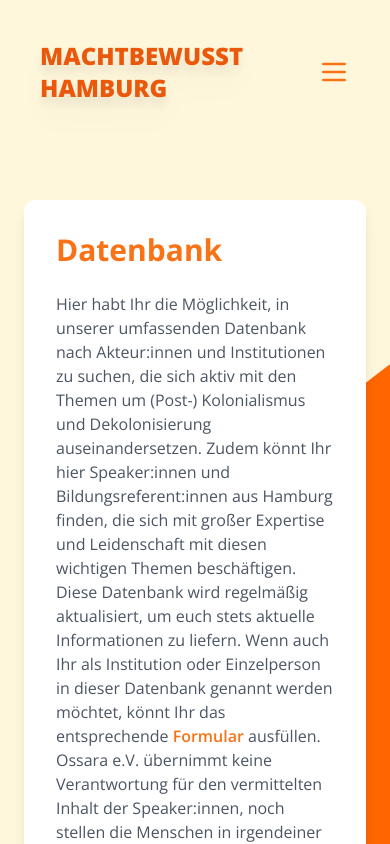
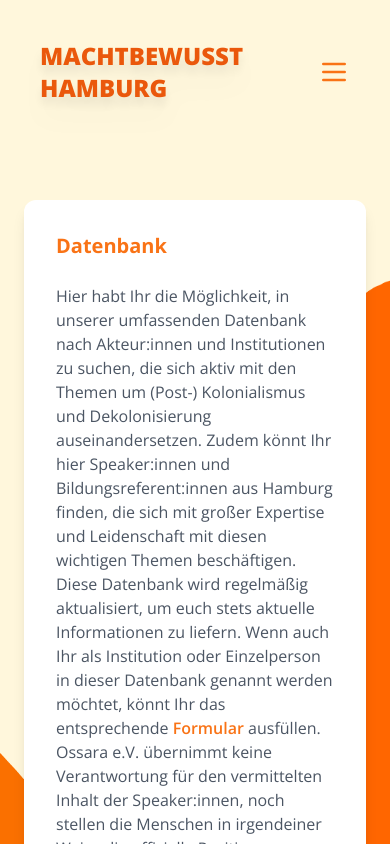
Before and after one commit to Chell0/machtbewwust, a Next.js app: page /datenbank in a window 390 px wide. Shown: the top 844 px of the page. Built offline with nearby package versions, Linux system fonts and the light colour scheme; no server answers.

Commit message:
chore: make the pages responsive for small screens

```diff
--- a/app/datenbank/page.tsx
+++ b/app/datenbank/page.tsx
@@ -5,14 +5,14 @@ import NavBar from "@/components/NavBar/NavBar";
 
 export default function Page() {
     return (
-        <div className="relative bg-cover bg-no-repeat max-h-full max-w-[1440px]">
+        <div className="relative bg-no-repeat max-h-full max-w-[1440px]">
             <Image
                 src="/datenbank-bg.png"
                 alt="Background Image"
-                layout="fill"
-                objectFit="cover"
+                fill
                 quality={100}
                 priority={true}
+                className={"bg-cover"}
             />
             <main className="p-6 relative z-10">
                 <NavBar />
--- a/app/kalender/page.tsx
+++ b/app/kalender/page.tsx
@@ -5,15 +5,14 @@ import NavBar from "@/components/NavBar/NavBar";
 
 export default function Page() {
     return (
-        <div className="relative bg-cover bg-no-repeat bg-local max-h-full max-w-[1440px]">
+        <div className="relative bg-no-repeat bg-local max-h-full max-w-[1440px]">
             <Image
                 src="/kalender-bg.jpg"
                 alt="Kalender Background"
-                layout="fill"
-                objectFit="cover"
+                fill
                 quality={100}
                 priority={true}
-                className="z-0"
+                className="z-0 bg-cover"
             />
             <main className="p-6 relative z-10">
                 <NavBar />
--- a/app/material/page.tsx
+++ b/app/material/page.tsx
@@ -5,20 +5,19 @@ import Image from "next/image";
 
 export default function Page() {
     return (
-        <div className="relative bg-cover bg-no-repeat max-h-full max-w-[1440px]">
+        <div className="relative bg-no-repeat max-h-full max-w-[1440px]">
             <Image
                 src="/material-bg.png"
                 alt="Background"
-                layout="fill"
-                objectFit="cover"
+                fill
                 quality={100}
                 priority
-                className="z-0"
+                className="z-0 bg-cover"
             />
             <main className="p-6 relative z-10">
                 <NavBar />
                 <div className="bg-white p-5 m-1 rounded-xl shadow-lg items-center justify-center mt-10">
-                    <h1 className="text-orange-500 text-3xl sm:text-lg font-bold p-3">
+                    <h1 className="text-orange-500 text-xl sm:text-2xl md:text-3xl lg:text-4xl xl:text-5xl font-bold p-3">
                         Material
                     </h1>
                     <p className="text-gray-600 text-left text-md p-3">
--- a/app/themen/page.tsx
+++ b/app/themen/page.tsx
@@ -60,7 +60,7 @@ export default function BlogPage() {
             <main className="p-6">
                 <NavBar />
                 <section className="bg-white p-5 m-1 rounded-xl shadow-lg mt-10 mb-10">
-                    <h1 className="text-orange-500 text-3xl sm:text-xl font-bold p-3">Themen</h1>
+                    <h1 className="text-orange-500 text-xl sm:text-2xl md:text-3xl lg:text-4xl xl:text-5xl font-bold p-3">Themen</h1>
                     <p className="text-gray-600 text-md sm:text-sm p-3">
                         Die Themenseite befasst sich mit den aktuellen Geschehnissen und Entwicklungen rund um das Thema Dekolonisierung in Hamburg. Erfahrt hier mehr über die Bewegungen, Initiativen und Diskussionen, die darauf abzielen, Koloniale Kontinuitäten zu hinterfragen und neue dekoloniale Perspektiven aufzuzeigen. Bei Interesse an einem Beitrag schreibt uns gerne eine E-Mail an machtbewusst[at]ossara.de. Viel Spaß beim Lesen und Bewusstmachen!
                     </p>
--- a/components/Datenbank/Datenbank.tsx
+++ b/components/Datenbank/Datenbank.tsx
@@ -50,7 +50,7 @@ export default function Datenbank() {
     return (
         <div className="container mx-auto mt-20">
             <div className="bg-white p-5 rounded-xl shadow-lg mt-10">
-                <h1 className="text-orange-500 text-3xl font-bold p-3">Datenbank</h1>
+                <h1 className="text-orange-500 text-xl sm:text-2xl md:text-3xl lg:text-4xl xl:text-5xl font-bold p-3">Datenbank</h1>
                 <p className="text-gray-600 text-left text-md p-3">
                     Hier habt Ihr die Möglichkeit, in unserer umfassenden Datenbank nach Akteur:innen und Institutionen zu suchen, die sich aktiv mit den Themen um (Post-) Kolonialismus und Dekolonisierung auseinandersetzen. Zudem könnt Ihr hier Speaker:innen und Bildungsreferent:innen aus Hamburg finden, die sich mit großer Expertise und Leidenschaft mit diesen wichtigen Themen beschäftigen. Diese Datenbank wird regelmäßig aktualisiert, um euch stets aktuelle Informationen zu liefern.
                     Wenn auch Ihr als Institution oder Einzelperson in dieser Datenbank genannt werden möchtet, könnt Ihr das entsprechende{" "}
@@ -76,7 +76,7 @@ export default function Datenbank() {
                     <option value="">Alle Kategorien</option>
                     {categories.map((category) => (
                         <option
-                            className="text-orange-500 text-xs font-semibold py-5 bg-white"
+                            className="text-orange-500 text-md font-semibold py-5 bg-white"
                             key={category}
                             value={category}
                         >
--- a/components/Kalender/Kalender.tsx
+++ b/components/Kalender/Kalender.tsx
@@ -53,7 +53,7 @@ export default function Kalender() {
                 <h1 className="text-orange-500 text-xl sm:text-2xl md:text-3xl lg:text-4xl xl:text-5xl font-bold p-2">
                     Veranstaltungskalender
                 </h1>
-                <p className="text-gray-600 text-left text-md p-3">
+                <p className="text-gray-600 text-left text-md  p-3">
                     An dieser Stelle könnt Ihr eine Vielzahl an aktuellen Veranstaltungsterminen entdecken, die sich intensiv mit den Themen um (Post-) Kolonialismus und Dekolonisierung befassen.{" "}
                     <Link
                         href="https://cloud.hamburg.global/index.php/apps/forms/s/j7kFXRTtALSMM4DfEEJt6Faa"
@@ -84,7 +84,7 @@ export default function Kalender() {
                 >
                     <div className="flex justify-between items-center">
                         <div>
-                            <div className="text-xl sm:text-lg font-semibold">{event.title}</div>
+                            <div className="text-xl sm:text-md font-semibold">{event.title}</div>
                             <div className="text-sm text-gray-800">{event.type}</div>
                             <div className="text-sm">
                                 {event.date}, {event.time}
```
